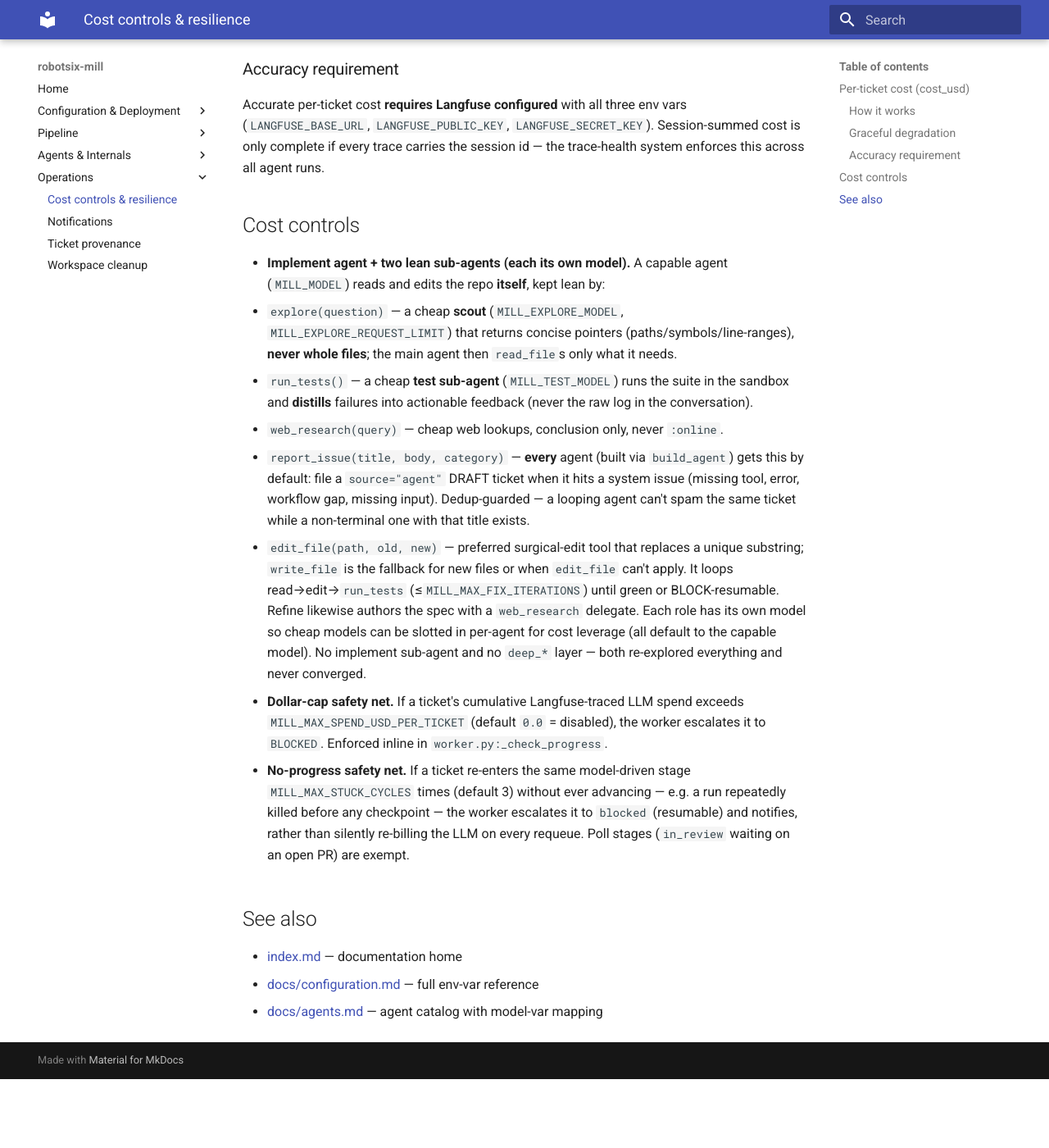
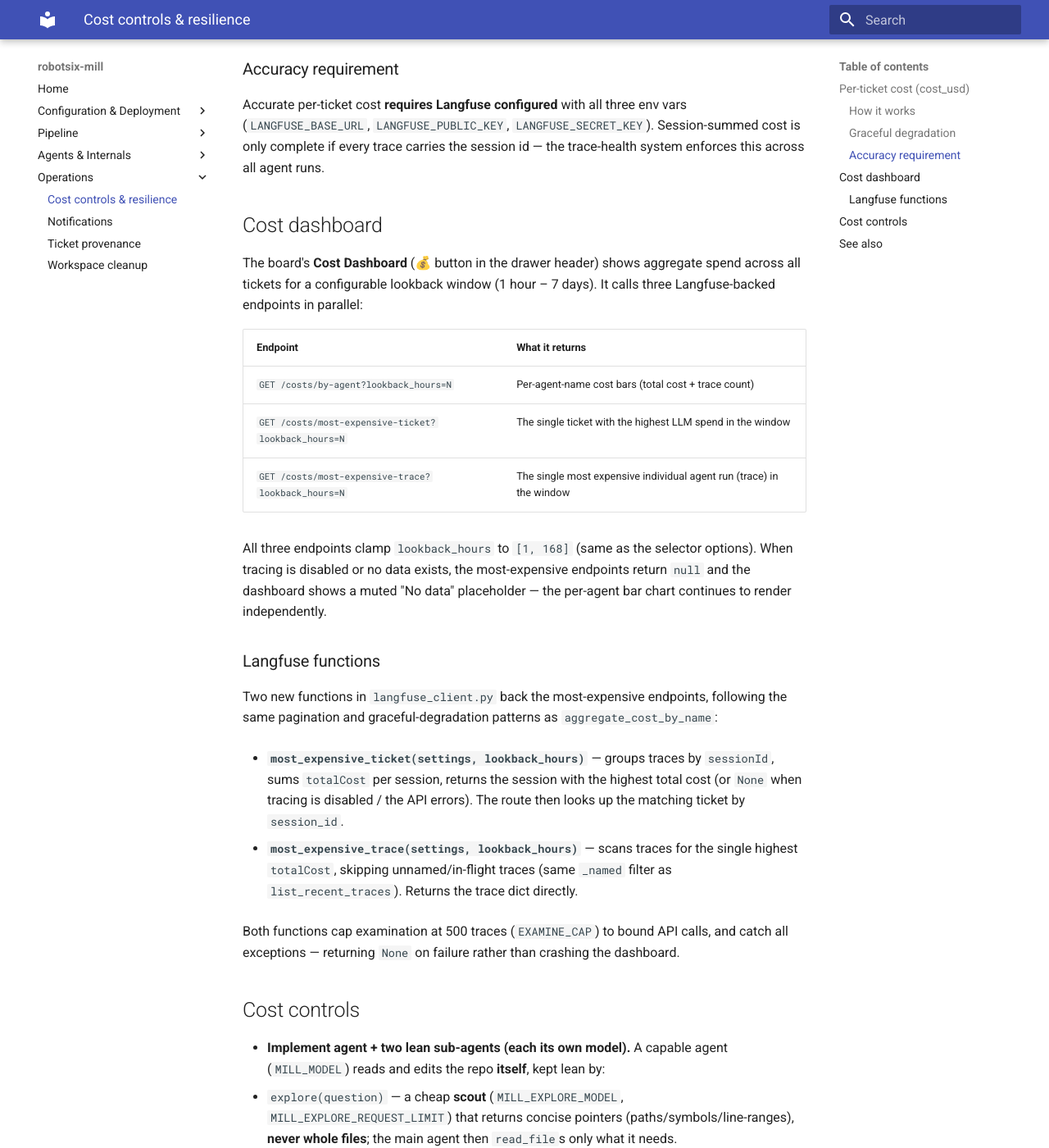
Before and after one commit to damien-robotsix/robotsix-mill, an MkDocs documentation site: the page built from docs/cost-and-resilience.md, in a window 1280 px wide and 1400 px high, scrolled down 1036 px. Shown: the whole window at 82% size. Built offline with MkDocs 1.6.1 and Material for MkDocs 9.7.7, drawn with Linux system fonts in a browser that asks for light colours; before the commit the page ends 2352 px from its top, so only the background shows below that.

Commit message:
mill(docs): Cost dashboard should containe most expensive ticket, and most expensive agent run (20260524T181242Z-cost-dashboard-should-containe-most-expe-d885)

```diff
--- a/docs/cost-and-resilience.md
+++ b/docs/cost-and-resilience.md
@@ -49,6 +49,45 @@
 trace carries the session id — the trace-health system enforces this
 across all agent runs.
 
+## Cost dashboard
+
+The board's **Cost Dashboard** (💰 button in the drawer header) shows
+aggregate spend across all tickets for a configurable lookback window
+(1 hour – 7 days). It calls three Langfuse-backed endpoints in
+parallel:
+
+| Endpoint | What it returns |
+|---|---|
+| `GET /costs/by-agent?lookback_hours=N` | Per-agent-name cost bars (total cost + trace count) |
+| `GET /costs/most-expensive-ticket?lookback_hours=N` | The single ticket with the highest LLM spend in the window |
+| `GET /costs/most-expensive-trace?lookback_hours=N` | The single most expensive individual agent run (trace) in the window |
+
+All three endpoints clamp `lookback_hours` to `[1, 168]` (same as the
+selector options). When tracing is disabled or no data exists, the
+most-expensive endpoints return `null` and the dashboard shows a muted
+"No data" placeholder — the per-agent bar chart continues to render
+independently.
+
+### Langfuse functions
+
+Two new functions in `langfuse_client.py` back the most-expensive
+endpoints, following the same pagination and graceful-degradation
+patterns as `aggregate_cost_by_name`:
+
+- **`most_expensive_ticket(settings, lookback_hours)`** — groups traces
+  by `sessionId`, sums `totalCost` per session, returns the session with
+  the highest total cost (or `None` when tracing is disabled / the API
+  errors). The route then looks up the matching ticket by `session_id`.
+
+- **`most_expensive_trace(settings, lookback_hours)`** — scans traces
+  for the single highest `totalCost`, skipping unnamed/in-flight traces
+  (same `_named` filter as `list_recent_traces`). Returns the trace
+  dict directly.
+
+Both functions cap examination at 500 traces (`EXAMINE_CAP`) to bound
+API calls, and catch all exceptions — returning `None` on failure
+rather than crashing the dashboard.
+
 ## Cost controls
 
 - **Implement agent + two lean sub-agents (each its own model).** A
```
